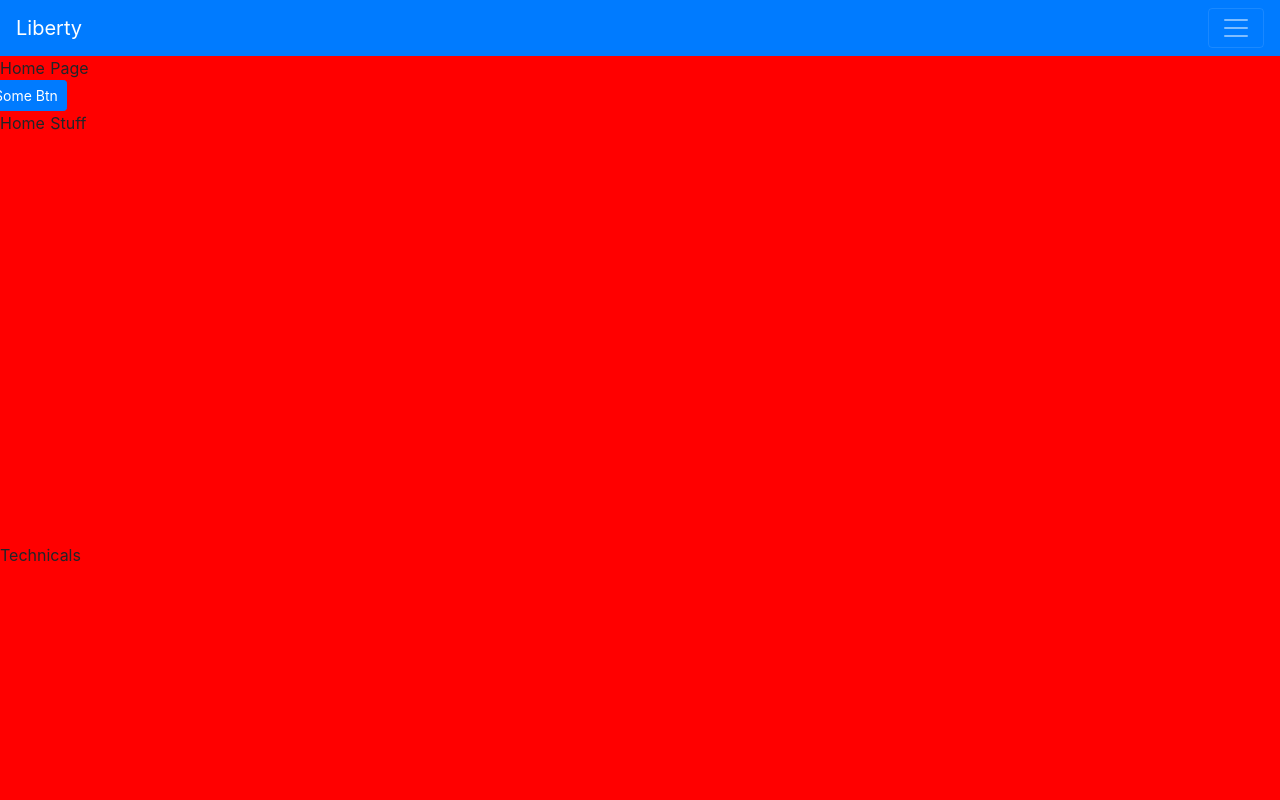
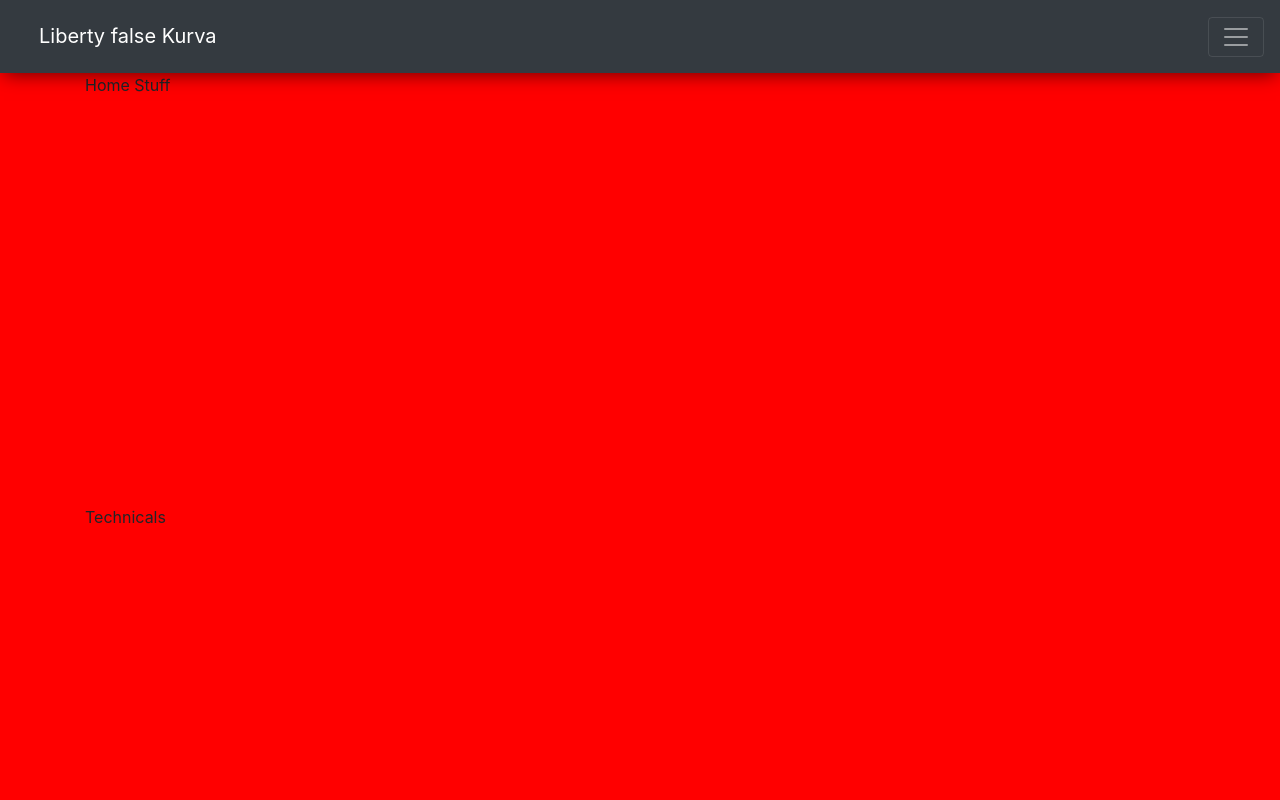
Before and after one commit to AdamAbonyi/AdamNuxtExample, a Nuxt app: page / in a window 1280 px wide. Shown: the top 800 px of the page. Built offline with nearby package versions, Linux system fonts and the light colour scheme.

Commit message:
Animation of top navbar, scrolling animation

```diff
--- a/components/TopBar.vue
+++ b/components/TopBar.vue
@@ -1,6 +1,6 @@
 <template>
- <b-navbar type="dark" variant="primary" toggleable toggle-breakpoint="lg">
-    <b-navbar-brand to="/">Liberty</b-navbar-brand>
+ <b-navbar class="animated-navbar" :class="{ 'navbarWh': !expand }" type="dark" sticky variant="dark" toggleable toggle-breakpoint="lg">
+    <b-navbar-brand to="/">Liberty {{expand}} {{text}}</b-navbar-brand>
     <b-navbar-toggle target="nav_dropdown_collapse"></b-navbar-toggle>
 
     <b-collapse is-nav id="nav_dropdown_collapse">
@@ -20,10 +20,64 @@
 
 <script>
 export default {
-  name: "TopBar"
+  name: "TopBar",
+  data() {
+    return {
+      expand: false,
+      text: "Kurva"
+    };
+  },
+  created() {
+    setInterval(
+      function() {
+        this.expand = !this.expand;
+      }.bind(this),
+      8000
+    );
+  }
 };
 </script>
 
-<style scoped>
+<style scoped lang="scss">
+.navbarWh .navbar-toggle {
+  top: 6px;
+}
 
+.navbarWh {
+  background-color: White;
+  -webkit-box-shadow: 0px 5px 18px -4px rgba(0, 0, 0, 0.62);
+  -moz-box-shadow: 0px 5px 18px -4px rgba(0, 0, 0, 0.62);
+  box-shadow: 0px 5px 18px -4px rgba(0, 0, 0, 0.62);
+  min-height: 120px;
+}
+
+.navbarWh .navbar-toggle .icon-bar {
+  background-color: #ef4c36;
+}
+@media (min-width: 320px) {
+  .navbarWh {
+    min-height: auto;
+  }
+}
+.navbarWh .topMenu li a {
+  color: Black !important;
+}
+
+.navbarWh .navbar-brand {
+  background-position: center;
+  background-repeat: no-repeat;
+  margin: 8px 0 6px 23px;
+  width: 145px;
+  height: 43px;
+}
+
+* {
+  -webkit-transition: all 0.5s;
+  transition: all 0.5s;
+  // min-height: 56px;
+}
+.higher-navbar {
+  min-height: auto;
+  background-color: transparent !important;
+}
 </style>
--- a/layouts/default.vue
+++ b/layouts/default.vue
@@ -6,58 +6,15 @@
 </template>
 
 <script>
-  import TopBar from '../components/TopBar'
+import TopBar from "../components/TopBar";
 
-  export default {
-    components: {
-      TopBar
-    }
+export default {
+  components: {
+    TopBar
   }
+};
 </script>
 
 <style>
-html {
-  font-family: "Source Sans Pro", -apple-system, BlinkMacSystemFont, "Segoe UI", Roboto, "Helvetica Neue", Arial, sans-serif;
-  font-size: 16px;
-  word-spacing: 1px;
-  -ms-text-size-adjust: 100%;
-  -webkit-text-size-adjust: 100%;
-  -moz-osx-font-smoothing: grayscale;
-  -webkit-font-smoothing: antialiased;
-  box-sizing: border-box;
-}
 
-*, *:before, *:after {
-  box-sizing: border-box;
-  margin: 0;
-}
-
-.button--green {
-  display: inline-block;
-  border-radius: 4px;
-  border: 1px solid #3b8070;
-  color: #3b8070;
-  text-decoration: none;
-  padding: 10px 30px;
-}
-
-.button--green:hover {
-  color: #fff;
-  background-color: #3b8070;
-}
-
-.button--grey {
-  display: inline-block;
-  border-radius: 4px;
-  border: 1px solid #35495e;
-  color: #35495e;
-  text-decoration: none;
-  padding: 10px 30px;
-  margin-left: 15px;
-}
-
-.button--grey:hover {
-  color: #fff;
-  background-color: #35495e;
-}
 </style>
--- a/package.json
+++ b/package.json
@@ -17,7 +17,8 @@
     "babel-polyfill": "^6.26.0",
     "bootstrap-vue": "^2.0.0-rc.2",
     "nuxt": "^1.0.0",
-    "axios":"^0.18.0"
+    "axios": "^0.18.0",
+    "vue-scrollto": "^2.11.0"
   },
   "devDependencies": {
     "babel-eslint": "^8.2.1",
--- a/pages/index.vue
+++ b/pages/index.vue
@@ -1,49 +1,49 @@
 <template>
-<div>
-  Home Page
+<div class="container">
+  <!-- Home Page
 
   <div class="row">
-    <b-button variant="primary" size="sm">
+    <b-button variant="primary" size="sm" href="#technicals">
       Some Btn
     </b-button>
-  </div>
+  </div> -->
 
-  <section id="#home">
+  <section id="home">
     Home Stuff
     <br /><br /><br /><br /><br /><br />
     <br /><br /><br /><br /><br /><br />
     <br /><br /><br /><br /><br /><br />
   </section>
 
-  <section id="#technicals">
+  <section id="technicals">
     Technicals
     <br /><br /><br /><br /><br /><br />
     <br /><br /><br /><br /><br /><br />
     <br /><br /><br /><br /><br /><br />
   </section>
 
-  <section id="#gallery">
+  <section id="gallery">
     Gallery
     <br /><br /><br /><br /><br /><br />
     <br /><br /><br /><br /><br /><br />
     <br /><br /><br /><br /><br /><br />
   </section>
 
-  <section id="#instructors">
+  <section id="instructors">
     Instructors
     <br /><br /><br /><br /><br /><br />
     <br /><br /><br /><br /><br /><br />
     <br /><br /><br /><br /><br /><br />
   </section>
 
-  <section id="#instructors">
+  <section id="testimonials">
     Testimonials
     <br /><br /><br /><br /><br /><br />
     <br /><br /><br /><br /><br /><br />
     <br /><br /><br /><br /><br /><br />
   </section>
 
-  <section id="#contact">
+  <section id="contact">
     Contact
     <br /><br /><br /><br /><br /><br />
     <br /><br /><br /><br /><br /><br />
@@ -57,7 +57,7 @@
 import AppLogo from "~/components/AppLogo.vue";
 
 export default {
-  transition: 'blur',
+  transition: "blur",
   components: {
     AppLogo
   }
@@ -65,4 +65,5 @@ export default {
 </script>
 
 <style>
+
 </style>
```
Also changed, not shown: router.js (+26 -1 lines), 1 other file (tests, documents, lock files or other folders).
